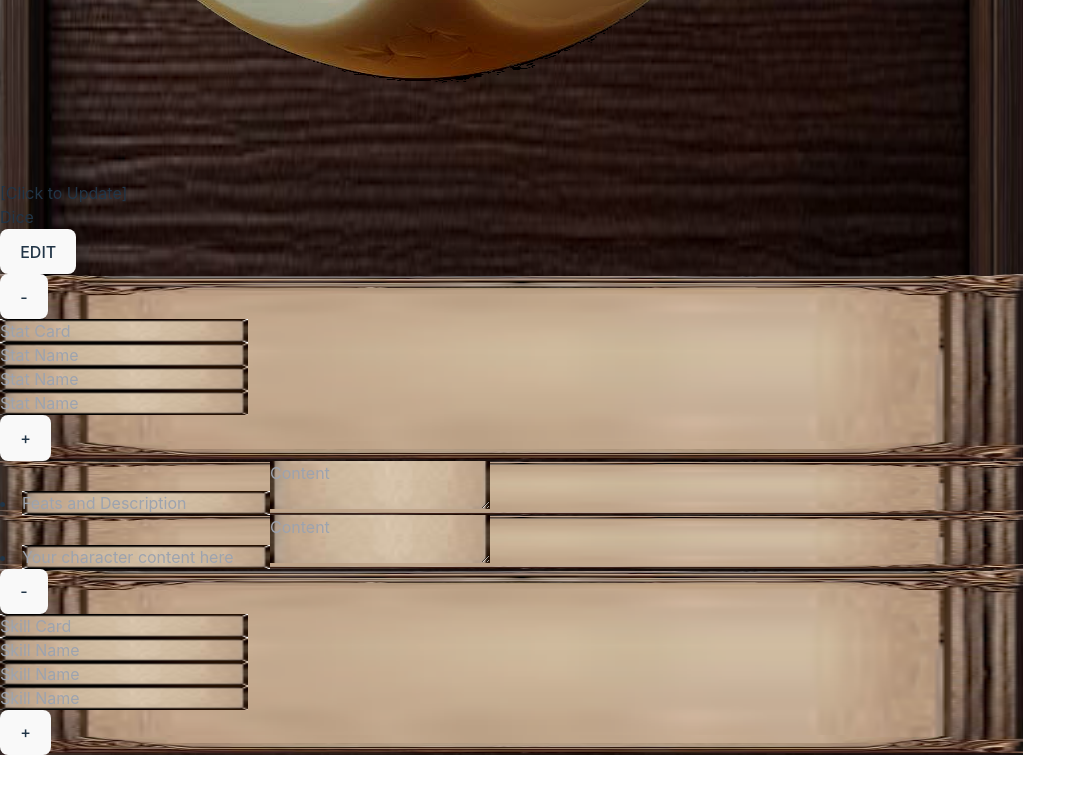
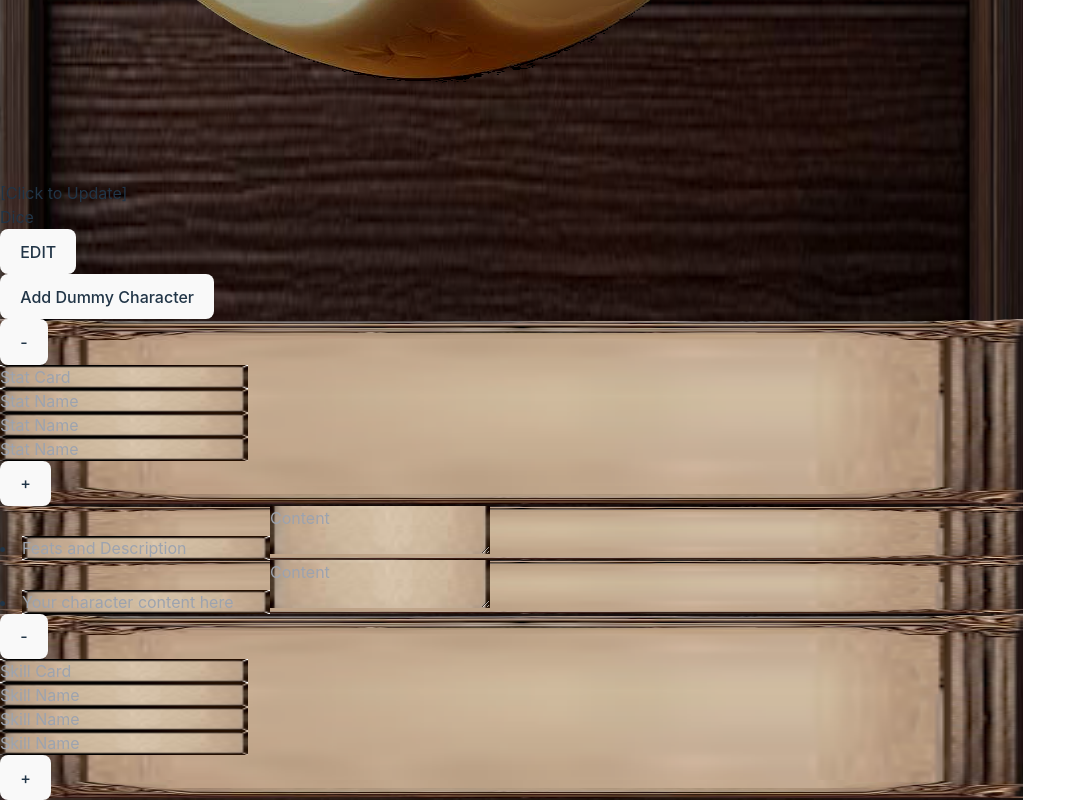
Before and after one commit to frenzie24/charactercompendium, a React (Vite) app in the folder client/: page / in a window 1280 px wide. Shown: the part 2655-3455 px from the top of the page, without its empty margins (0-1086 px from the left). Before the commit the page ends 3410 px from the top, so only its background shows below. Built offline with nearby package versions, Linux system fonts and the light colour scheme.

Commit message:
confirmed client and server are now talking, including running authentication

```diff
--- a/client/src/components/views/CharacterSheetView.jsx
+++ b/client/src/components/views/CharacterSheetView.jsx
@@ -1,11 +1,14 @@
 import React, { useState, useEffect } from "react";
+import { useMutation } from '@apollo/client';
 import BottomView from "./BottomView";
 import TopView from "./TopView";
+import { ADD_CHARACTER } from '../../utils/mutations';
 
 // component to style and render top and bottom views of character sheets ;)
 function CharacterSheetView({ HandleChange }) {
 
     const [editMode, setEditMode] = useState(false);
+    const [addCharacter] = useMutation(ADD_CHARACTER);
 
     const useGetEditMode = () => {
 
@@ -18,10 +21,34 @@ function CharacterSheetView({ HandleChange }) {
         setEditMode(edit);
     }
 
+    const handleAddCharacter = async () => {
+        try {
+            const { data } = await addCharacter({
+                variables: {
+                    userID: "666cb84b41fa64e11ab225e3",
+                    characterName: "Tester",
+                    characterClass: "Generic",
+                    health: "1/2",
+                    defense: "+1",
+                    baseStat: ["STR:10", "DEX:14", "CON:12", "WIS:14", "INT:17", "CHA:8"],
+                    skill: ["Arcana:5", "Stealth:3"],
+                    inventory: ["One Spellbook"],
+                    notes: ["Nothing of note"]
+                },
+            });
+            console.log('Character added', data);
+        } catch (err) {
+            console.error('Error adding character', err);
+        console.error('GraphQL error details:', err.graphQLErrors);
+        console.error('Network error details:', err.networkError);
+        }
+    }
+
     return (
         <>
-            <TopView HandleChange={HandleChange} useGetEditMode={useGetEditMode} useHandleEditToggle={useHandleEditToggle }/>
-            <BottomView HandleChange={HandleChange} useGetEditMode={useGetEditMode}/>
+            <TopView HandleChange={HandleChange} useGetEditMode={useGetEditMode} useHandleEditToggle={useHandleEditToggle} />
+            <button onClick={handleAddCharacter}>Add Dummy Character</button>
+            <BottomView HandleChange={HandleChange} useGetEditMode={useGetEditMode} />
         </>
     );
 }
```
Also changed, not shown: 2 other files (tests, documents, lock files or other folders).
